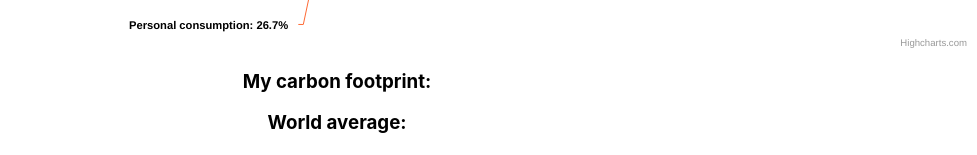
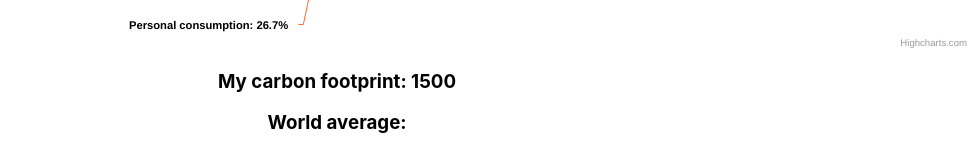
Before and after one commit to lor1113/C02_tracker, a React (Create React App) app: page / in a window 1280 px wide. Shown: the part 349-504 px from the top of the page, without its empty margins (303-1280 px from the left). Built offline with nearby package versions, Linux system fonts and the light colour scheme.

Commit message:
FootprintDetail displays dummy data

```diff
--- a/src/components/FootprintDetail.js
+++ b/src/components/FootprintDetail.js
@@ -1,9 +1,14 @@
 import React from "react";
 
 function FootprintDetail({footprintData}) {
+    const values = Object.values(footprintData);
+    const totalFootprint = values.reduce((accumulator, value) => {
+        return accumulator + value;
+    }, 0);
+
     return (
         <>
-            <h3>My carbon footprint: </h3>
+            <h3>My carbon footprint: {totalFootprint}</h3>
             <h3>World average: </h3>
             <h3>Group average: </h3>
         </>
```
